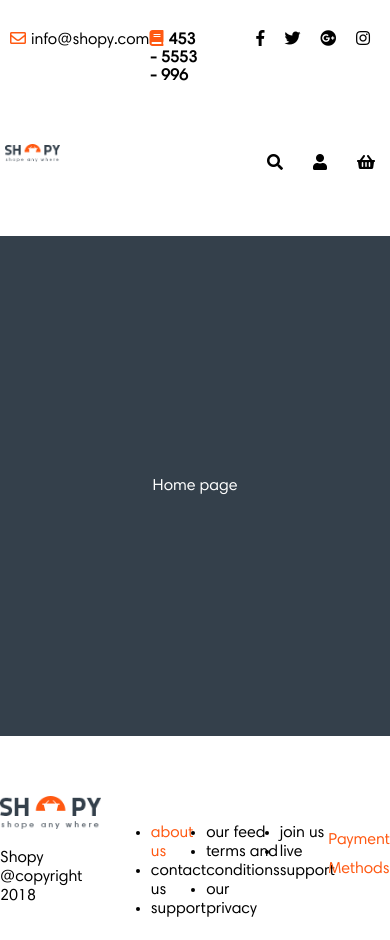
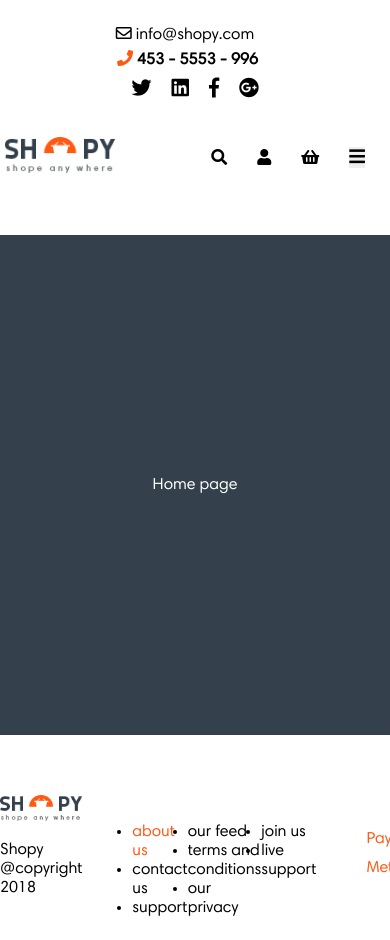
Before and after one commit to griddynamics/ui-intshp2-cp-tarsiers, a React (Create React App) app: page / in a window 390 px wide. Shown: the top 940 px of the page. Built offline with nearby package versions, Linux system fonts and the light colour scheme.

Commit message:
added burger menu, header-top component

```diff
--- a/src/app/components/Header/Header.js
+++ b/src/app/components/Header/Header.js
@@ -7,34 +7,38 @@ import HeaderTop from './HeaderTop';
 const Header = props => {
   const { headerFooterVisibility } = props;
   const visible = headerFooterVisibility.value;
+  const navLinks = [
+    { id: 0, val: 'Home', link: '/' },
+    { id: 1, val: 'Products', link: '/products' },
+    { id: 2, val: 'Hot Deals', link: '/hot-deals' },
+    { id: 3, val: 'About', link: '/about' },
+    { id: 4, val: 'Contact', link: '/contacts' }
+  ];
+
+  const navItems = navLinks.map(item => (
+    <li key={item.id} className="navbar-link">
+      <Link to={item.link}>{item.val}</Link>
+    </li>
+  ));
+
+  const navToggle = () => {
+    const navMain = document.querySelector('.nav-main');
+    navMain.classList.toggle('nav-toggle');
+  };
 
   return visible ? (
     <header className="header">
       <div className="container">
         <HeaderTop />
         <div className="header-main">
-          <div className="logo col-2">
-            <img src={logo} alt="logo" className="logo" />
+          <div className="col-2">
+            <Link to="/">
+              <img src={logo} alt="logo" className="logo" />
+            </Link>
           </div>
           <nav className="navbar col-10">
             <div className="nav-main">
-              <ul className="header-links">
-                <li className="navbar-link">
-                  <Link to="/">Home</Link>
-                </li>
-                <li className="navbar-link">
-                  <Link to="/products">Products</Link>
-                </li>
-                <li className="navbar-link">
-                  <Link to="/deals">Hot Deals</Link>
-                </li>
-                <li className="navbar-link">
-                  <Link to="/about">About</Link>
-                </li>
-                <li className="navbar-link">
-                  <Link to="/contact">Contact</Link>
-                </li>
-              </ul>
+              <ul className="header-links">{navItems}</ul>
             </div>
             <div className="header-nav-right col-3">
               <ul className="header-links">
@@ -54,9 +58,9 @@ const Header = props => {
                   </a>
                 </li>
                 <li className="navbar-link">
-                  <a href="/">
+                  <button type="button" className="menu" onClick={navToggle}>
                     <i className="fas fa-bars" />
-                  </a>
+                  </button>
                 </li>
               </ul>
             </div>
--- a/src/app/components/Header/HeaderTop.js
+++ b/src/app/components/Header/HeaderTop.js
@@ -2,17 +2,29 @@ import React from 'react';
 
 const HeaderTop = () => (
   <div className="header-top">
-    <i className="far fa-envelope">
-      <span>info@shopy.com</span>
-    </i>
-    <i className="fas fa-book">
-      <span>453 - 5553 - 996</span>
+    <span>
+      <a href="mailto:info@shopy.com">
+        <i className="far fa-envelope">
+          <span> info@shopy.com</span>
+        </i>
+      </a>
+    </span>
+    <i className="fa fa-phone">
+      <span> 453 - 5553 - 996</span>
     </i>
     <div className="icons-right">
-      <i className="fab fa-facebook-f" />
-      <i className="fab fa-twitter" />
-      <i className="fab fa-google-plus" />
-      <i className="fab fa-instagram" />
+      <a href="https://twitter.com/griddynamics" rel="noopener noreferrer" target="_blank">
+        <i className="fab fa-twitter" />
+      </a>
+      <a href="https://www.linkedin.com/company/grid-dynamics/" rel="noopener noreferrer" target="_blank">
+        <i className="fab fa-linkedin" />
+      </a>
+      <a href="https://www.facebook.com/griddynamics" rel="noopener noreferrer" target="_blank">
+        <i className="fab fa-facebook-f" />
+      </a>
+      <a href="https://plus.google.com/115302417170674279390" rel="noopener noreferrer" target="_blank">
+        <i className="fab fa-google-plus" />
+      </a>
     </div>
   </div>
 );
--- a/src/styles/_grid.scss
+++ b/src/styles/_grid.scss
@@ -1,36 +1,83 @@
-.col-1 {
+.col {
+  &-1 {
     width: 8.33%;
   }
-.col-2 {
+  &-2 {
     width: 16.66%;
   }
-.col-3 {
+  &-3 {
     width: 25%;
   }
-.col-4 {
+  &-4 {
     width: 33.33%;
   }
-.col-5 {
+  &-5 {
     width: 41.66%;
   }
-.col-6 {
+  &-6 {
     width: 50%;
   }
-.col-7 {
+  &-7 {
     width: 58.33%;
   }
-.col-8 {
+  &-8 {
     width: 66.66%;
   }
-.col-9 {
+  &-9 {
     width: 75%;
   }
-.col-10 {
+  &-10 {
     width: 83.33%;
   }
-.col-11 {
+  &-11 {
     width: 91.66%;
   }
-.col-12 {
+  &-12 {
     width: 100%;
   }
+}
+@media screen and (max-width: 768px) {
+  .col {
+    &-1 {
+      width: 16.66%;
+    }
+    &-2 {
+      width: 33.33%;
+    }
+    &-3 {
+      width: 50%;
+    }
+    &-4 {
+      width: 66.66%;
+    }
+    &-5 {
+      width: 83.33%;
+    }
+    &-6,
+    &-7,
+    &-8,
+    &-9,
+    &-10,
+    &-11,
+    &-12 {
+      width: 100%;
+    }
+  }
+}
+@media screen and (max-width: 475px) {
+  .col {
+    &-1 {
+      width: 50%;
+    }
+    &-2,
+    &-3,
+    &-4,
+    &-5 {
+      width: 100%;
+    }
+  }
+}
+.row {
+  display: flex;
+  flex-wrap: wrap;
+}
--- a/src/styles/components/_header.scss
+++ b/src/styles/components/_header.scss
@@ -10,12 +10,13 @@
     justify-content: space-between;
 
     span {
-      padding-left: 5px;
+      padding-right: 5px;
     }
   }
 
   &-main {
-    padding-top: 50px;
+    padding-top: 20px;
+    position: relative;
     @include d-flex();
   }
 
@@ -25,7 +26,7 @@
 
     & > li {
       display: inline;
-      padding: 0 15px;
+      padding: 0 20px;
     }
   }
 }
@@ -44,15 +45,17 @@
 
 img.logo {
   padding: 0 5px;
+  height: auto;
+  width: 120px;
 }
 
-.fas.fa-bars {
-  display: none;
+.menu {
+  display: none !important;
 }
 
 .header-top {
   display: flex;
-  padding-top: 30px;
+  padding-top: 20px;
   justify-content: flex-start;
 
   & > i::before {
@@ -60,7 +63,7 @@ img.logo {
   }
 
   i {
-    flex-basis: 15%;
+    padding-right: 10px;
     & > span {
       font-family: $main-font-regular;
     }
@@ -71,19 +74,56 @@ img.logo {
   }
 }
 
-.navbar-link:last-child {
-  position: absolute;
-  height: 0;
-  width: 0;
+@media screen and (max-width: 850px) {
+  .header-links > li {
+    padding: 5px 15px;
+  }
 }
 
-@media screen and (max-width: 750px) {
-  .fas.fa-bars {
-    display: inline-block;
+@media screen and (max-width: 770px) {
+  .menu {
+    display: inline-block !important;
+    margin-right: 10px;
+    font-size: 18px;
+    cursor: pointer;
+    outline: none;
+    border: none;
+  }
+  .nav-main {
+    display: none;
   }
 
-  .nav-main {
-    display: none;
+  .nav-toggle {
+    position: absolute;
+    width: 100%;
+    z-index: 1;
+    top: 100%;
+    left: 0;
+    right: 0;
+    display: flex;
+  }
+
+  .nav-toggle .header-links {
+    text-align: center;
+    display: flex;
+    background-color: #f0f0f0;
+    width: 100%;
+    flex-flow: column nowrap;
+    padding: 10px;
+  }
+
+  .header-top {
+    display: flex;
+    flex-flow: column wrap;
+    align-items: center;
+    .icons-right {
+      margin: 0;
+      font-size: 20px;
+      padding: 5px 0;
+    }
+    i {
+      padding-top: 5px;
+    }
   }
 
   .header-nav-right {
@@ -91,10 +131,6 @@ img.logo {
     width: 100%;
   }
 
-  .header-links li {
-    margin-top: 0;
-    text-align: right;
-  }
   .col-3 {
     width: 100%;
   }
```
Lines whose indentation alone changed are shown as unchanged.
